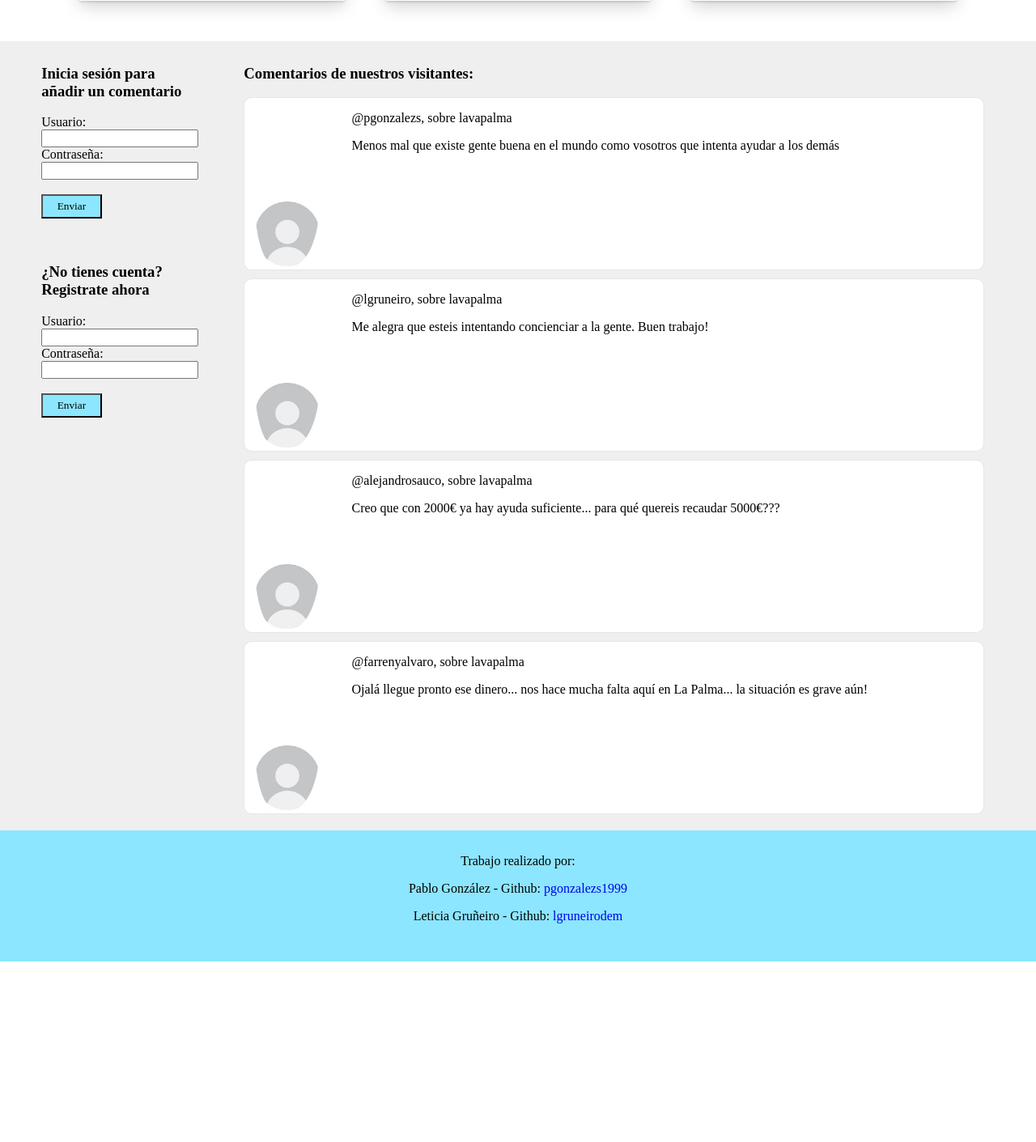
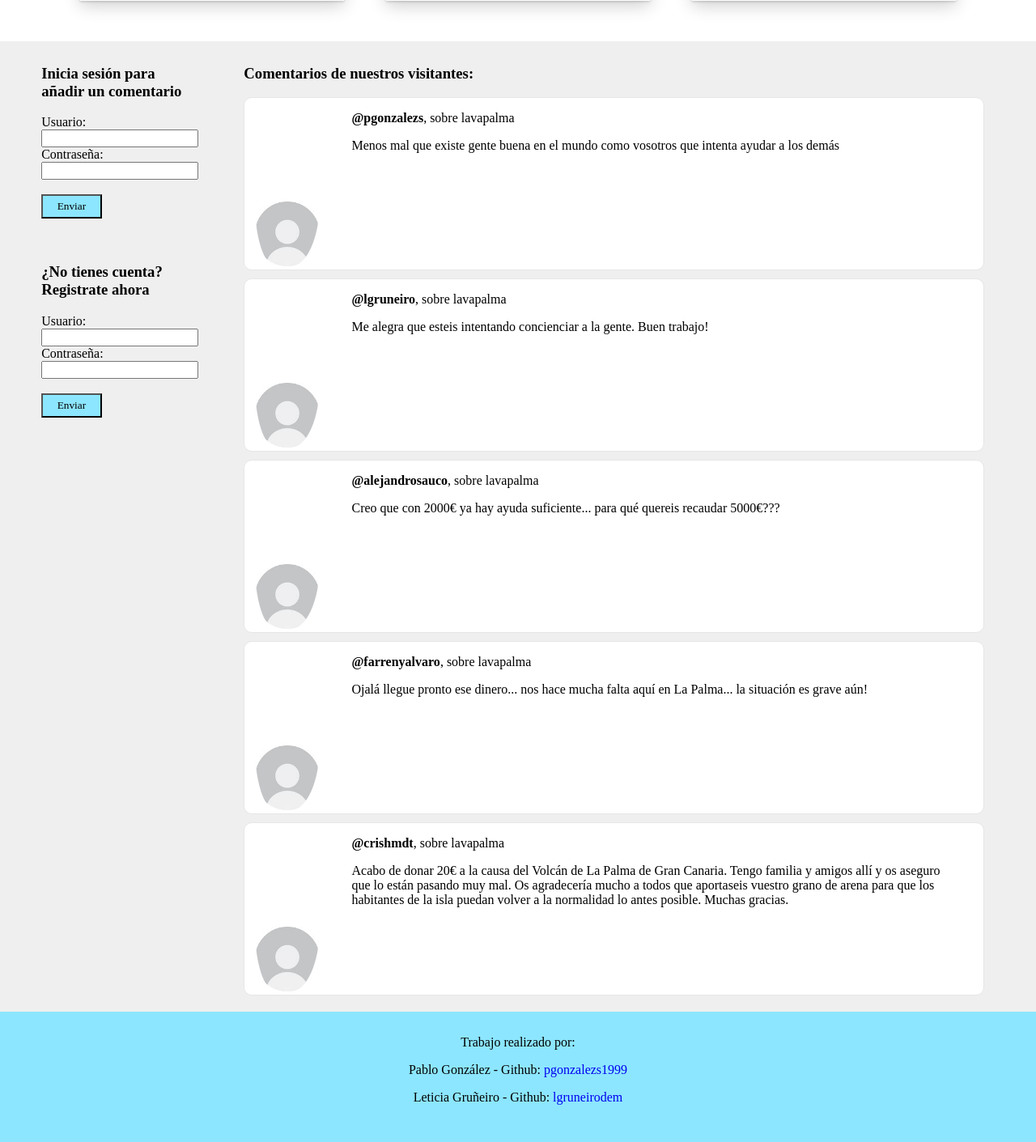
Before and after one commit to pgonzalezs1999/Web_de_crowdfunding, a PHP site: page /Pablo/ in a window 1280 px wide. Shown: the part 1165-2576 px from the top of the page at 81% size. Before the commit the page ends 2365 px from the top, so only its background shows below. Run offline with PHP 8.4, Linux system fonts and the light colour scheme; some libraries are stand-ins or nearby versions; some web fonts are replaced.

Commit message:
Mejorar detalles visuales sobre comentarios

```diff
--- a/crowdfunding_lp/database/comentarios.csv
+++ b/crowdfunding_lp/database/comentarios.csv
@@ -2,3 +2,4 @@ pgonzalezs,lavapalma,Menos mal que existe gente buena en el mundo como vosotros
 lgruneiro,lavapalma,Me alegra que esteis intentando concienciar a la gente. Buen trabajo!
 alejandrosauco,lavapalma,Creo que con 2000€ ya hay ayuda suficiente... para qué quereis recaudar 5000€???
 farrenyalvaro, lavapalma, Ojalá llegue pronto ese dinero... nos hace mucha falta aquí en La Palma... la situación es grave aún!
+crishmdt, lavapalma, Acabo de donar 20€ a la causa del Volcán de La Palma de Gran Canaria. Tengo familia y amigos allí y os aseguro que lo están pasando muy mal. Os agradecería mucho a todos que aportaseis vuestro grano de arena para que los habitantes de la isla puedan volver a la normalidad lo antes posible. Muchas gracias.
--- a/crowdfunding_lp/index.php
+++ b/crowdfunding_lp/index.php
@@ -78,7 +78,7 @@
                                     <img class=\"foto_comentador\" src=\"images/default-profile.jpg\">
                                 </div>
                                 <div class=\"columna_comentario\">
-                                    <p>@".$arrayLinea[0].", sobre ".$arrayLinea[1]."</p>
+                                    <p><strong>@".$arrayLinea[0]."</strong>, sobre ".$arrayLinea[1]."</p>
                                     <p>".$arrayLinea[2]."</p>
                                 </div>
                               </div>";
```
Also changed, not shown: crowdfunding_lp/js/comentarios.js (deleted, +0 -16 lines).
